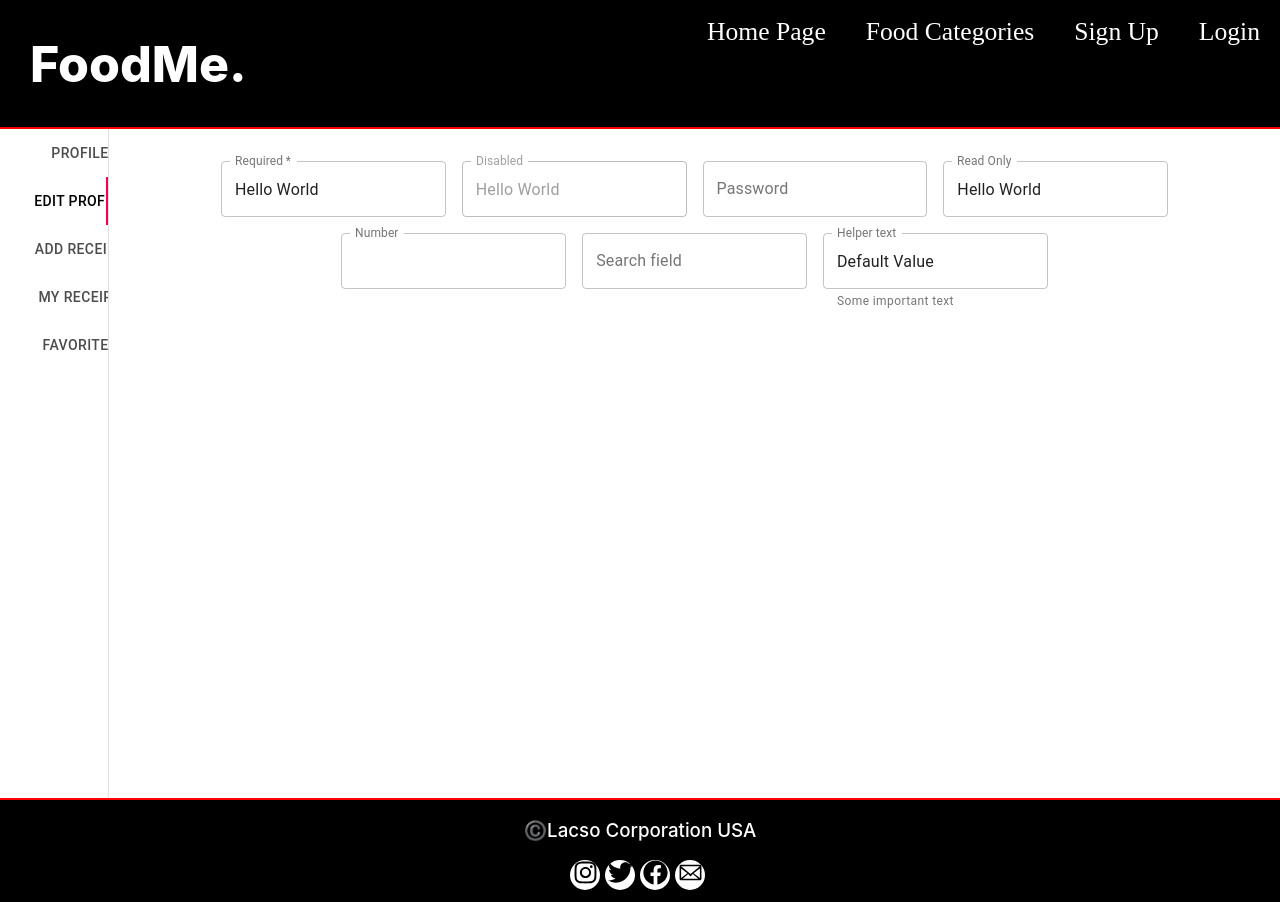
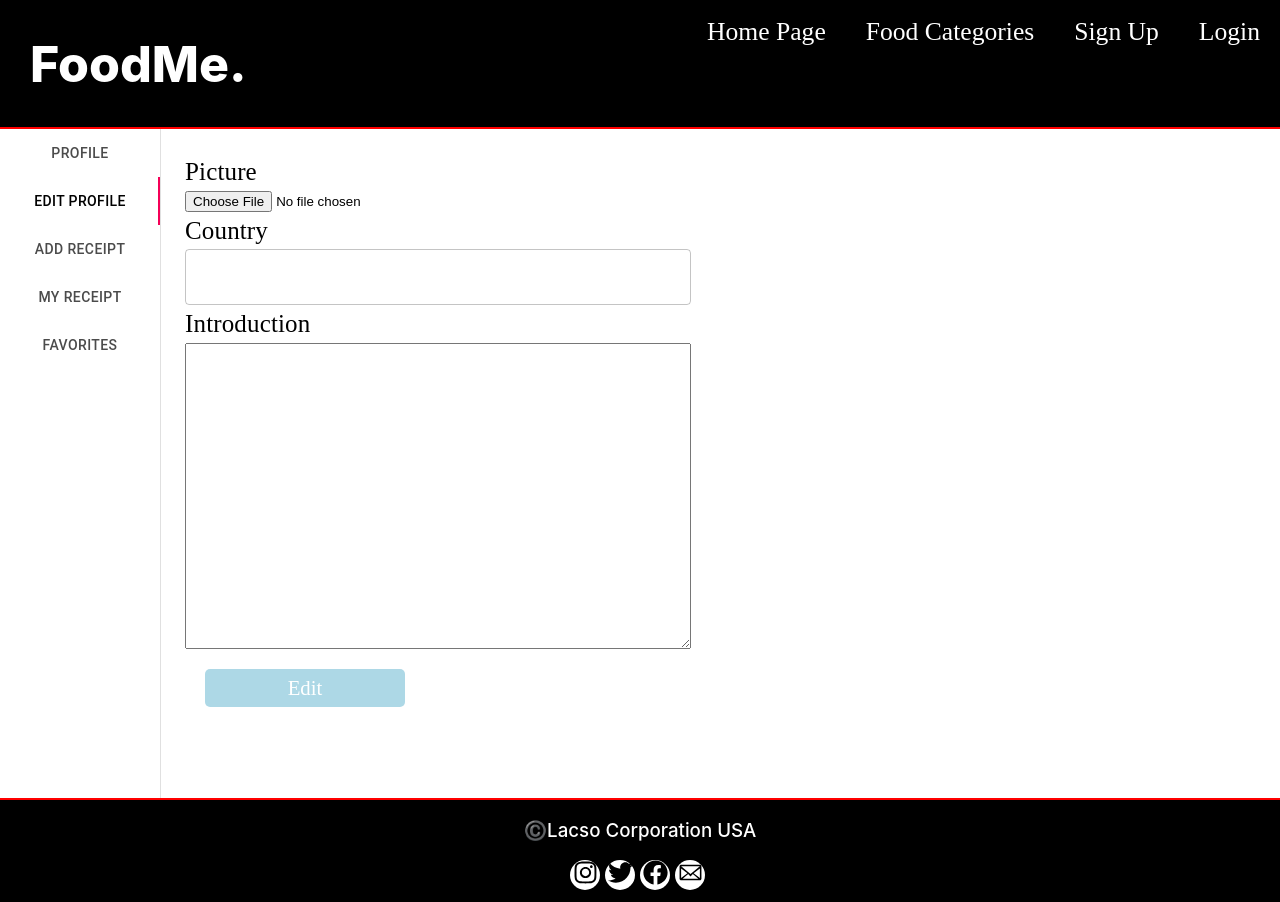
Before and after one commit to Laciface/foodMe, a React (Create React App) app: page /Tabs in a window 1280 px wide. Both pictures are taken after a click on the tab "EDIT PROFILE". Built offline with nearby package versions, Linux system fonts and the light colour scheme.

Commit message:
feature: upload image implemented

```diff
--- a/src/components/Profile/EditProfile.js
+++ b/src/components/Profile/EditProfile.js
@@ -1,6 +1,10 @@
-import React from 'react';
+import React, {useState} from 'react';
 import TextField from '@material-ui/core/TextField';
 import { makeStyles } from '@material-ui/core/styles';
+import styled from 'styled-components';
+import OutlinedInput from '@material-ui/core/OutlinedInput';
+import axios from 'axios';
+import ImageUploader from 'react-images-upload';
 
 const useStyles = makeStyles((theme) => ({
   root: {
@@ -11,60 +15,96 @@ const useStyles = makeStyles((theme) => ({
   },
 }));
 
+/* constructor(props) {
+  super(props);
+    this.state = { pictures: [] };
+    this.onDrop = this.onDrop.bind(this);
+} */
+
+
+
 export default function FormPropsTextFields() {
+  const [pictures, setPictures] =  useState();
+  const [picture, setPicture] = useState('');
+	const [country, setCountry] = useState('');
+  const [introduction, setIntroduction] = useState('');
+  let config = { headers: { Authorization: 'Bearer ' + sessionStorage.getItem('token') }}
   const classes = useStyles();
 
+  const data = new FormData();
+  data.append('picture', picture);
+  data.append('country', country);
+  data.append('introduction', introduction);
+
+  const editProfile = (event) => {
+    event.preventDefault();
+    axios.post("http://127.0.0.1:8000/api/edit/profile", data , config)
+    .then((response) => {
+      alert('Profile edited');
+      console.log(response)
+      window.location.href = '/Tabs'})
+    }
+
+    const onDrop = (event) => {
+      console.log(event.target.files[0]);
+      setPicture(event.target.files[0]);
+      console.log(picture);
+      }
+
+	const handleCountryChange = (event) => {
+		setCountry(event.target.value);
+	};
+
+  const handleIntroductionChange = (event) => {
+		setIntroduction(event.target.value);
+	};
+
+
   return (
-    <form className={classes.root} noValidate autoComplete="off">
-      <div>
-        <TextField
-          required
-          id="outlined-required"
-          label="Required"
-          defaultValue="Hello World"
-          variant="outlined"
-        />
-        <TextField
-          disabled
-          id="outlined-disabled"
-          label="Disabled"
-          defaultValue="Hello World"
-          variant="outlined"
-        />
-        <TextField
-          id="outlined-password-input"
-          label="Password"
-          type="password"
-          autoComplete="current-password"
-          variant="outlined"
-        />
-        <TextField
-          id="outlined-read-only-input"
-          label="Read Only"
-          defaultValue="Hello World"
-          InputProps={{
-            readOnly: true,
-          }}
-          variant="outlined"
-        />
-        <TextField
-          id="outlined-number"
-          label="Number"
-          type="number"
-          InputLabelProps={{
-            shrink: true,
-          }}
-          variant="outlined"
-        />
-        <TextField id="outlined-search" label="Search field" type="search" variant="outlined" />
-        <TextField
-          id="outlined-helperText"
-          label="Helper text"
-          defaultValue="Default Value"
-          helperText="Some important text"
-          variant="outlined"
-        />
-      </div>
+    <React.Fragment>
+    <div style={{display: 'flex', flexDirection: 'row'}}>
+    <form>
+    <Container>
+        <Label>Picture</Label>
+        <input type="file" onChange={onDrop}/>
+
+        <Label>Country</Label>
+        <TextField id="outlined-search" type="search" variant="outlined" onChange={handleCountryChange}/>
+
+        <Label>Introduction</Label>
+        <textarea style={{height: '300px', width: '500px'}} onChange={handleIntroductionChange}/>
+        <Button type="submit" onClick={editProfile}>Edit</Button>
+      </Container>
     </form>
+    </div>
+    </React.Fragment>
   );
 }
+
+const Button = styled.button`
+    width: 200px;
+    text-decoration: none;
+    font-family: 'sans-serif';
+    font-size: 1.3rem;
+    display: inline-block;
+    border: none;
+    border-radius: 5px;
+    padding: 7px 10px;
+    margin: 20px;
+    cursor: pointer;
+    background: lightblue;
+    color: #fff;
+    &:hover {
+        background: red;}
+`
+
+const Label = styled.label`
+  text-align: left;
+  font-family:'Gloria Hallelujah', cursive;
+  font-size: 25px;
+`
+
+const Container = styled.div`
+  display: flex;
+  flex-direction: column;
+`
```
